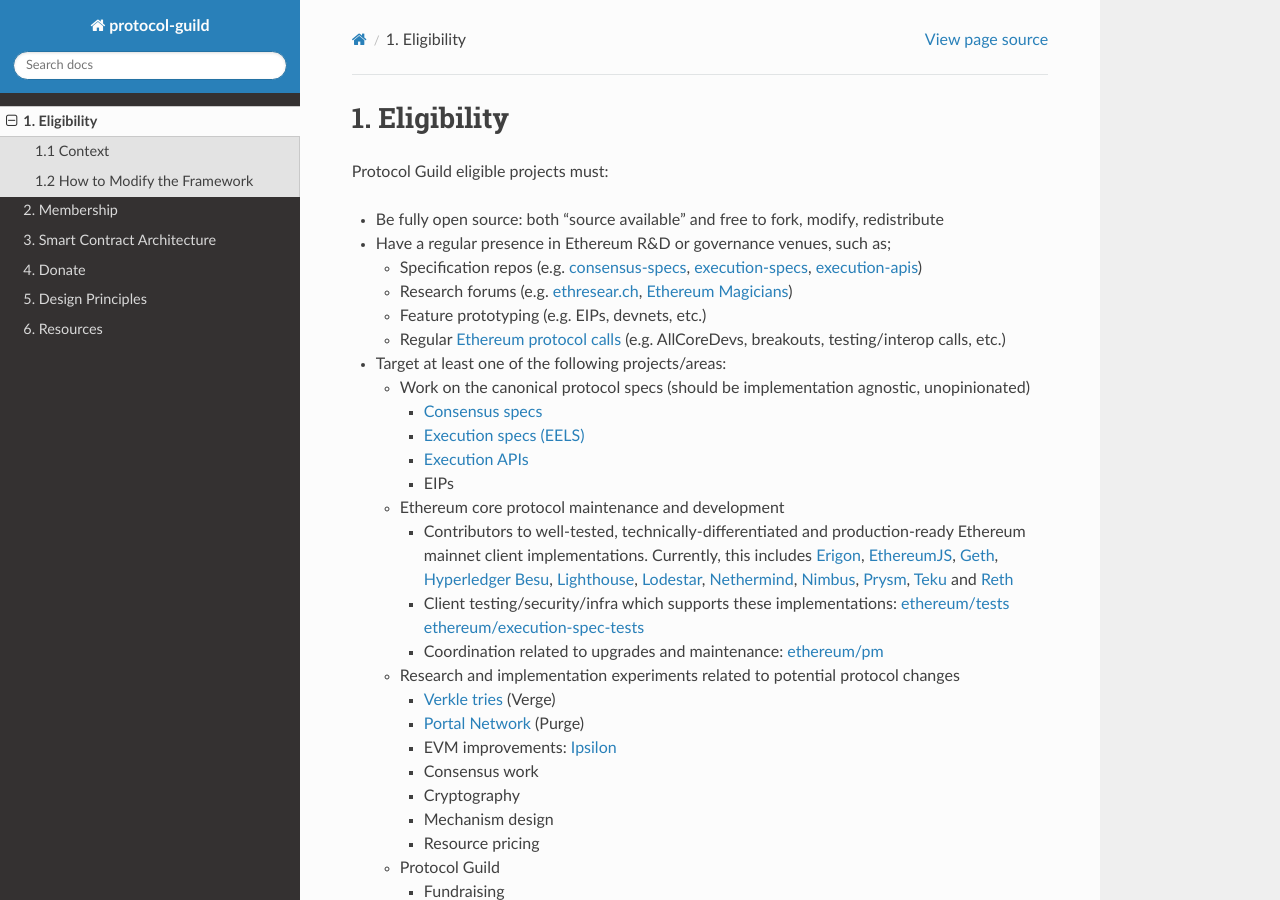
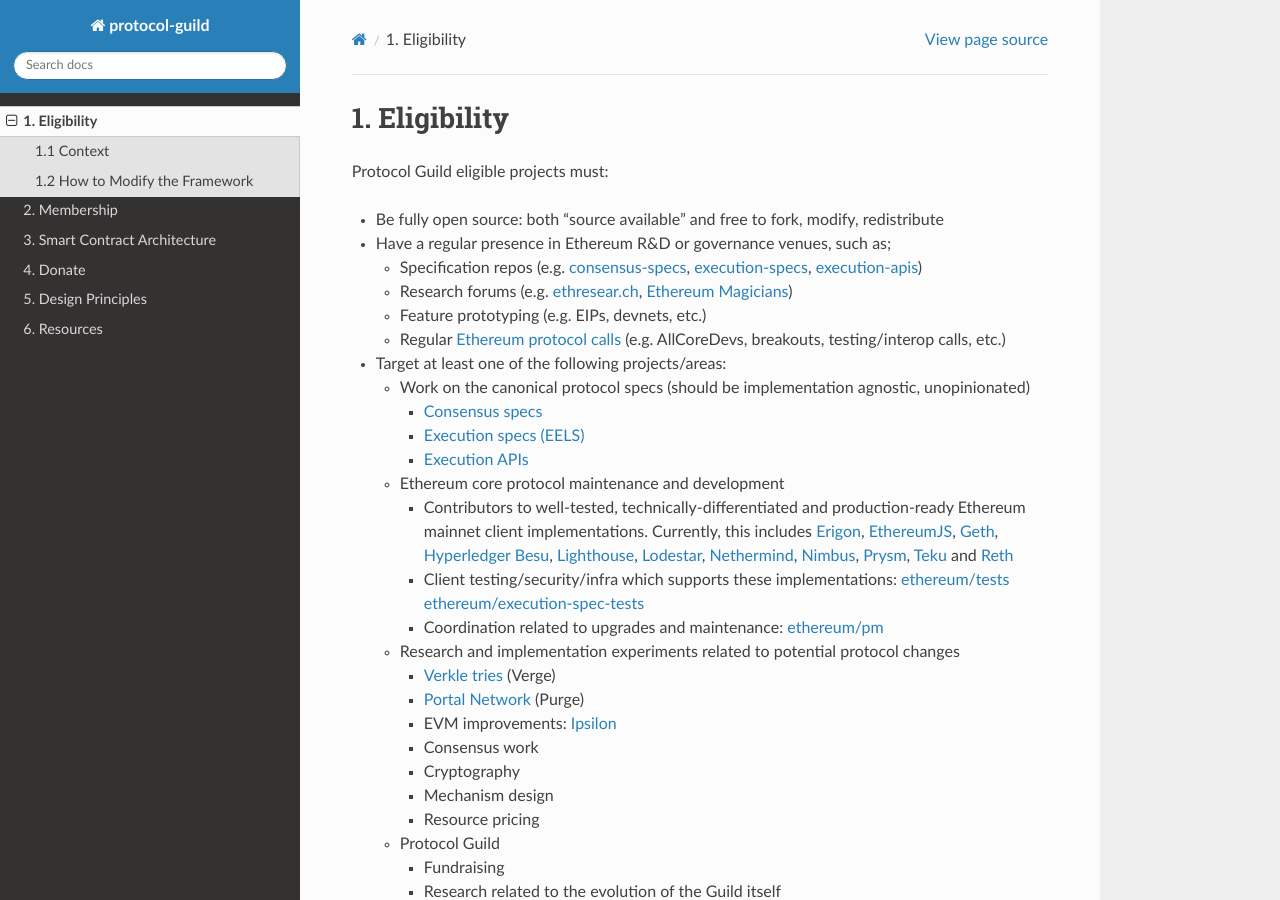
Before and after one commit to protocolguild/documentation, a Sphinx documentation site: the page built from docs/01-eligibility.md, in a window 1280 px wide and 900 px high. Built offline with Sphinx 7.4.7 and the Read the Docs theme 2.0.0, drawn with Linux system fonts in a browser that asks for light colours.

Commit message:
PGv2 - 01-eligibility - remove "EIPs"

```diff
--- a/docs/01-eligibility.md
+++ b/docs/01-eligibility.md
@@ -13,7 +13,6 @@
     - [Consensus specs](https://github.com/ethereum/consensus-specs)
     - [Execution specs (EELS)](https://github.com/ethereum/execution-specs)
     - [Execution APIs](https://github.com/ethereum/execution-apis)
-    - EIPs
   - Ethereum core protocol maintenance and development
     - Contributors to well-tested, technically-differentiated and production-ready Ethereum mainnet client implementations. Currently, this includes [Erigon](https://github.com/ledgerwatch/erigon), [EthereumJS](https://github.com/ethereumjs),  [Geth](https://github.com/ethereum/go-ethereum), [Hyperledger Besu](https://github.com/hyperledger/besu), [Lighthouse](https://github.com/sigp/lighthouse), [Lodestar](https://github.com/ChainSafe/lodestar), [Nethermind](https://github.com/NethermindEth/nethermind), [Nimbus](https://github.com/status-im/nimbus-eth2), [Prysm](https://github.com/prysmaticlabs/prysm), [Teku](https://github.com/ConsenSys/teku) and [Reth](https://github.com/paradigmxyz/reth)
     - Client testing/security/infra which supports these implementations: [ethereum/tests](https://github.com/ethereum/tests) [ethereum/execution-spec-tests](https://github.com/ethereum/execution-spec-tests)
```
